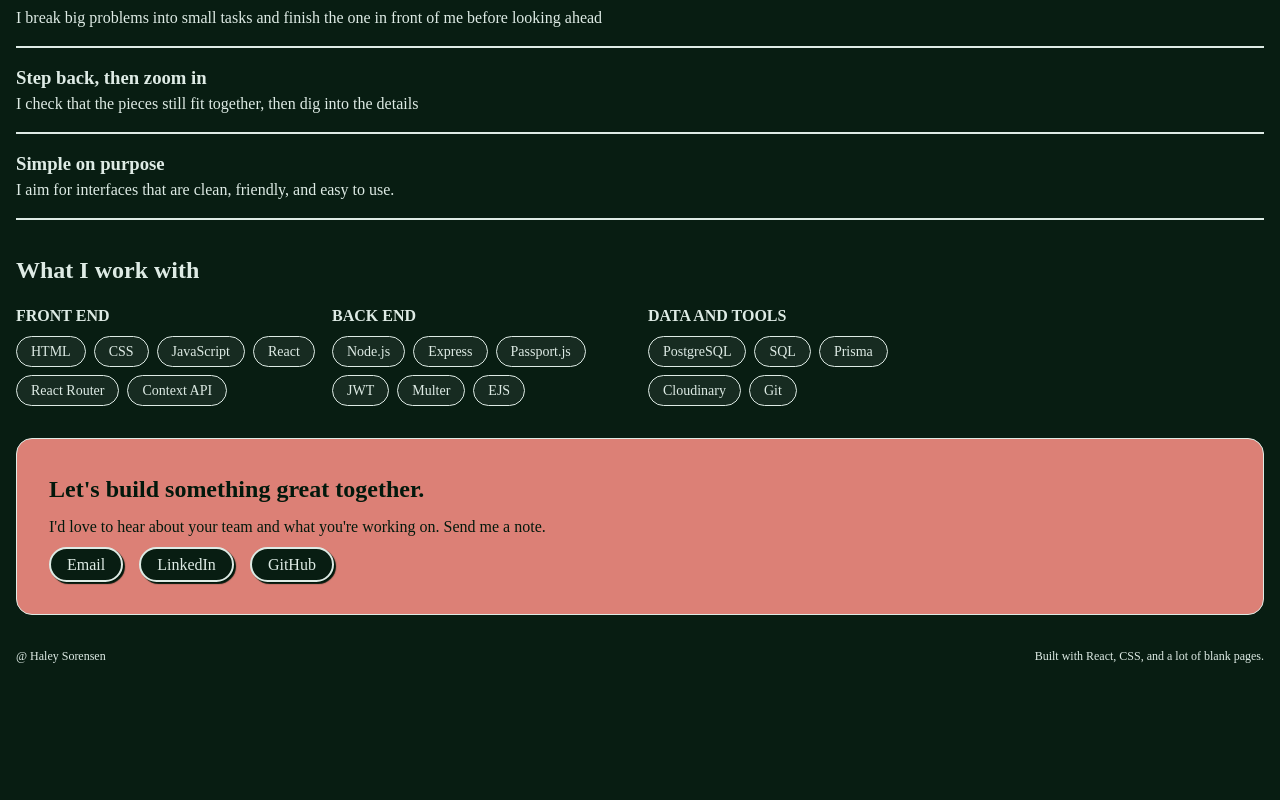
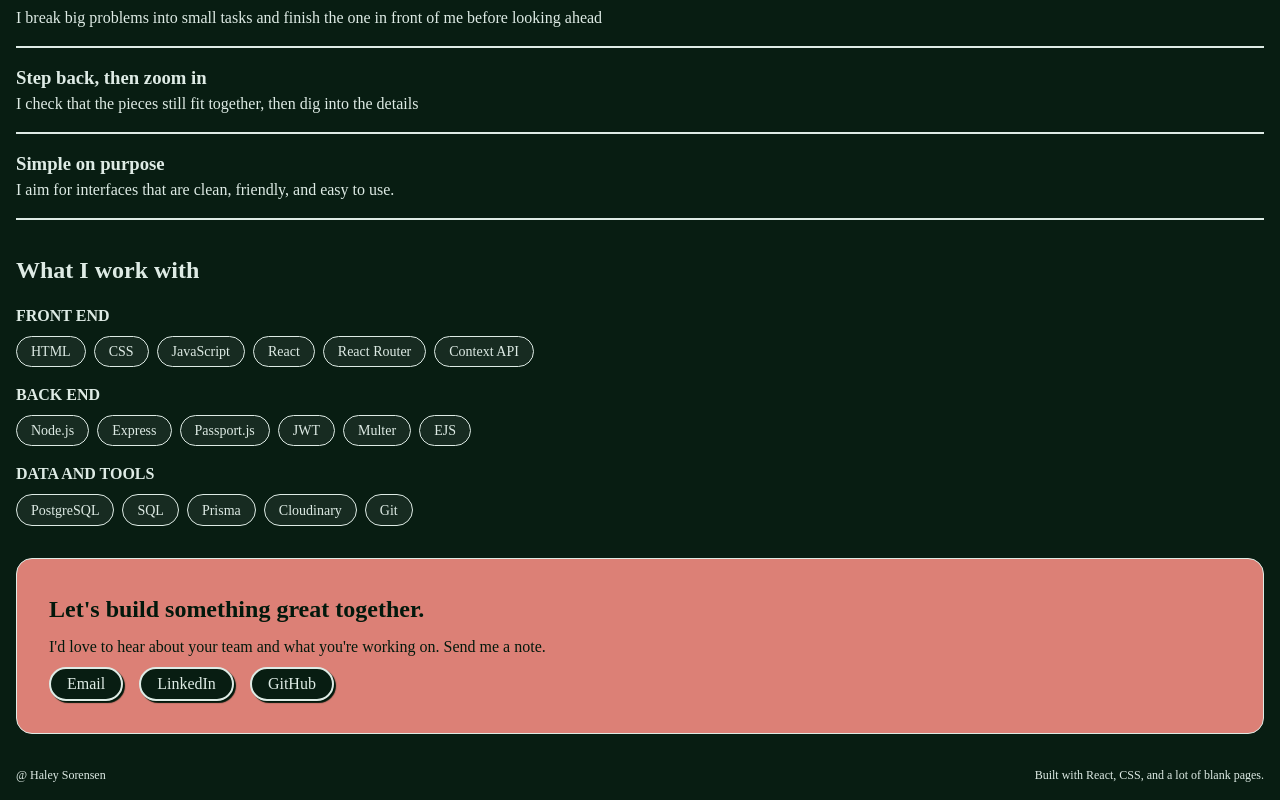
Before and after one commit to Hsoren31/Hsoren31.github.io, a React (Vite) app: page / in a window 1280 px wide. Shown: the part 3593-4393 px from the top of the page. Before the commit the page ends 4274 px from the top, so only its background shows below. Built offline with nearby package versions, Linux system fonts and the light colour scheme.

Commit message:
Fix: skills column sizing to prevent overflow
The skills column wasn't shrinking enough for smaller screen sizes. So
we added min() to the auto-fit minmax property to account for further
shrinking for smaller screen sizes.

```diff
--- a/src/styles/skills.css
+++ b/src/styles/skills.css
@@ -1,7 +1,7 @@
 section#skills {
   display: grid;
   gap: 1rem;
-  grid-template-columns: repeat(auto-fit, minmax(300px, 1fr));
+  grid-template-columns: repeat(auto-fit(minmax(min(450px, 100%), 1fr)));
 }
 
 section#skills > h2 {
```
